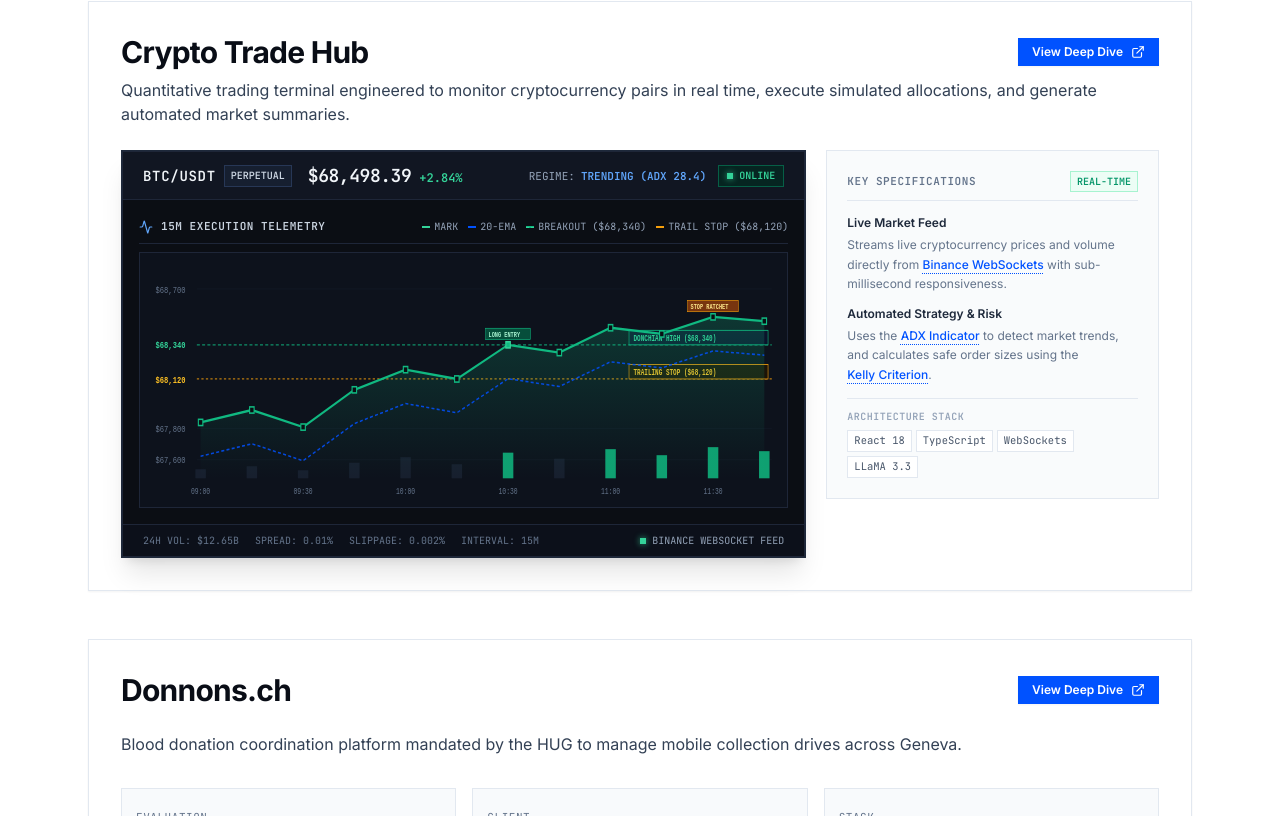
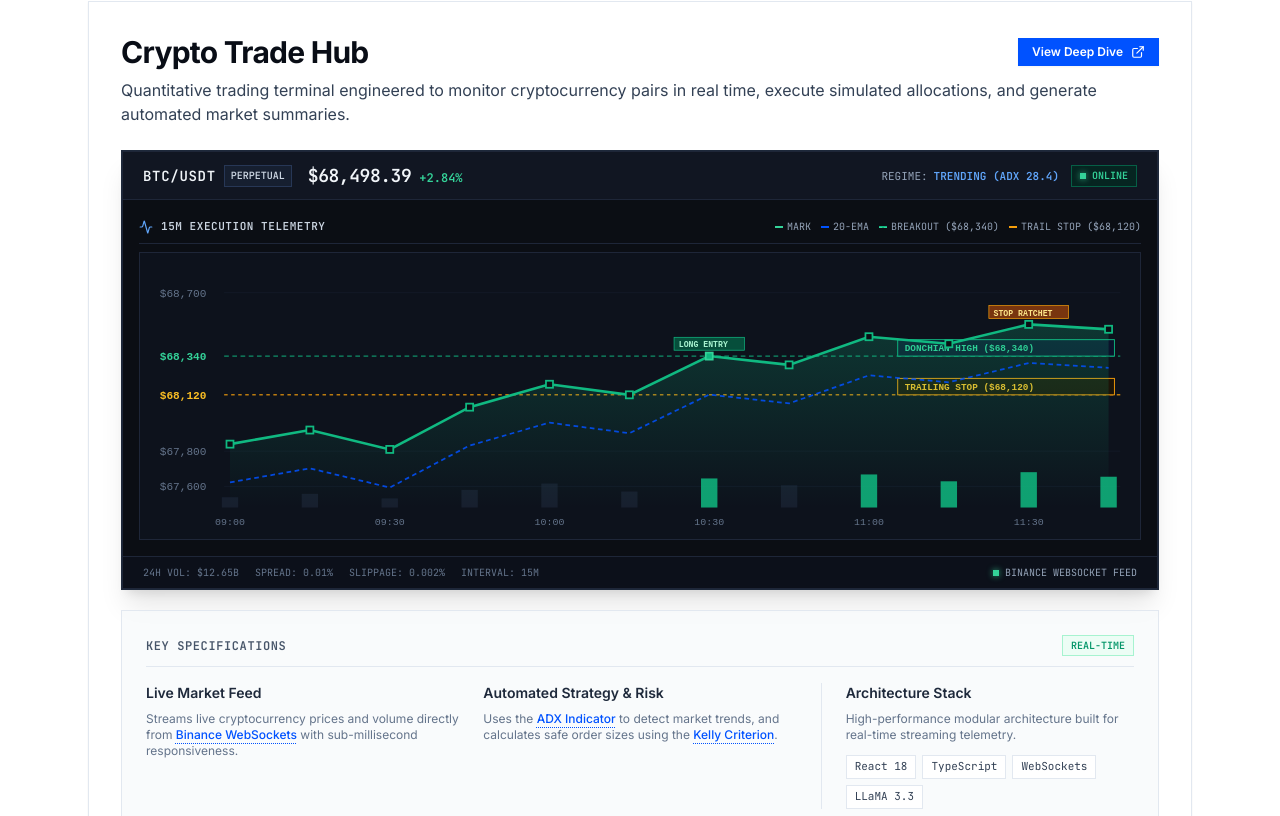
Before and after one commit to KingJamesGOAT/steve-benjamin-portfolio, a React (Vite) app: page / in a window 1280 px wide. Shown: the part 1584-2400 px from the top of the page. Built offline with nearby package versions, Linux system fonts and the light colour scheme.

Commit message:
Move Crypto Trade Hub Key Specifications under graph for full-width layout and natural aspect ratio

```diff
--- a/src/components/features/CryptoWidgetSim.tsx
+++ b/src/components/features/CryptoWidgetSim.tsx
@@ -154,9 +154,9 @@ export const CryptoWidgetSim: React.FC = () => {
           </div>
         </div>
 
-        {/* Stable, Rock-Solid Fixed Height SVG Canvas (~10% larger: h-56 sm:h-64) */}
+        {/* Stable, Rock-Solid Fixed Height SVG Canvas */}
         <div
-          className="relative w-full h-56 sm:h-64 bg-[#0E131E]/80 border border-[#1E2638] rounded-none overflow-hidden p-2 flex items-center justify-center cursor-crosshair shrink-0"
+          className="relative w-full h-56 sm:h-64 md:h-72 bg-[#0E131E]/80 border border-[#1E2638] rounded-none overflow-hidden p-2 flex items-center justify-center cursor-crosshair shrink-0"
           onMouseMove={handleChartMouseMove}
           onMouseLeave={() => setHoveredIndex(null)}
         >
--- a/src/pages/Home.tsx
+++ b/src/pages/Home.tsx
@@ -149,31 +149,30 @@ export const Home: React.FC = () => {
             </p>
           </div>
 
-          {/* 2-Column Balanced Grid: Streamlined Widget (Left) + Architectural Side Context (Right) */}
-          <div className="grid grid-cols-1 lg:grid-cols-12 gap-5 items-start">
-            {/* Left: Scaled Down & Lightweight Terminal Widget */}
-            <div className="lg:col-span-8 border border-slate-800 rounded-none overflow-hidden bg-slate-950 shadow-xl">
+          {/* Full-Width Layout: Live Terminal Widget + Key Specifications Placed Underneath */}
+          <div className="space-y-5">
+            {/* Full-Width Quantitative Terminal Widget */}
+            <div className="w-full border border-slate-800 rounded-none overflow-hidden bg-slate-950 shadow-xl">
               <CryptoWidgetSim />
             </div>
 
-            {/* Right: Architectural Sidebar Context */}
-            <div className="lg:col-span-4 rounded-none border border-slate-200 bg-slate-50/80 p-5 flex flex-col space-y-4 font-sans">
-              <div className="space-y-3.5">
-                <div className="flex items-center justify-between border-b border-slate-200 pb-2">
-                  <span className="font-mono text-[11px] uppercase tracking-wider text-slate-500 font-semibold">
+            {/* Architectural Context: Key Specifications (Under Graph across Full Width) */}
+            <div className="rounded-none border border-slate-200 bg-slate-50/80 p-5 sm:p-6 space-y-4 font-sans">
+              <div className="flex items-center justify-between border-b border-slate-200 pb-2.5">
+                <span className="font-mono text-xs uppercase tracking-wider text-slate-600 font-bold">
                   {isFrench ? 'Spécifications Clés' : 'Key Specifications'}
                 </span>
-                  <span className="font-mono text-[10px] text-emerald-600 font-bold bg-emerald-50 border border-emerald-200 px-1.5 py-0.5">
+                <span className="font-mono text-[10px] text-emerald-600 font-bold bg-emerald-50 border border-emerald-200 px-2 py-0.5">
                   {isFrench ? 'TEMPS RÉEL' : 'REAL-TIME'}
                 </span>
               </div>
 
-                <div className="space-y-3 text-xs text-slate-600 leading-relaxed">
-                  <div>
-                    <span className="font-semibold text-slate-800 block text-xs">
+              <div className="grid grid-cols-1 md:grid-cols-3 gap-6 text-xs text-slate-600 leading-relaxed">
+                <div className="space-y-1.5">
+                  <span className="font-semibold text-slate-800 block text-xs sm:text-sm">
                     {isFrench ? 'Flux de Marché en Direct' : 'Live Market Feed'}
                   </span>
-                    <p className="text-slate-500 pt-1">
+                  <p className="text-slate-500 pt-0.5 text-xs">
                     {isFrench ? (
                       <>
                         Reçoit les cours et volumes instantanément via{' '}
@@ -196,11 +195,11 @@ export const Home: React.FC = () => {
                   </p>
                 </div>
 
-                  <div>
-                    <span className="font-semibold text-slate-800 block text-xs">
+                <div className="space-y-1.5">
+                  <span className="font-semibold text-slate-800 block text-xs sm:text-sm">
                     {isFrench ? 'Stratégie & Gestion du Risque' : 'Automated Strategy & Risk'}
                   </span>
-                    <p className="text-slate-500 pt-1">
+                  <p className="text-slate-500 pt-0.5 text-xs">
                     {isFrench ? (
                       <>
                         Utilise l'
@@ -232,17 +231,21 @@ export const Home: React.FC = () => {
                     )}
                   </p>
                 </div>
-                </div>
 
-                <div className="pt-2.5 border-t border-slate-200 space-y-1.5">
-                  <span className="font-mono text-[10px] uppercase tracking-wider text-slate-400 block font-semibold">
+                <div className="space-y-2 border-t md:border-t-0 md:border-l md:pl-6 border-slate-200">
+                  <span className="font-semibold text-slate-800 block text-xs sm:text-sm">
                     {isFrench ? 'Stack Technique' : 'Architecture Stack'}
                   </span>
-                  <div className="flex flex-wrap gap-1 text-[10.5px] font-mono text-slate-600">
-                    <span className="px-1.5 py-0.5 bg-white border border-slate-200">React 18</span>
-                    <span className="px-1.5 py-0.5 bg-white border border-slate-200">TypeScript</span>
-                    <span className="px-1.5 py-0.5 bg-white border border-slate-200">WebSockets</span>
-                    <span className="px-1.5 py-0.5 bg-white border border-slate-200">LLaMA 3.3</span>
+                  <p className="text-slate-500 text-xs">
+                    {isFrench
+                      ? 'Architecture modulaire haute performance pour le traitement des données de trading temps réel.'
+                      : 'High-performance modular architecture built for real-time streaming telemetry.'}
+                  </p>
+                  <div className="flex flex-wrap gap-1.5 pt-1 text-[11px] font-mono text-slate-700">
+                    <span className="px-2 py-0.5 bg-white border border-slate-200">React 18</span>
+                    <span className="px-2 py-0.5 bg-white border border-slate-200">TypeScript</span>
+                    <span className="px-2 py-0.5 bg-white border border-slate-200">WebSockets</span>
+                    <span className="px-2 py-0.5 bg-white border border-slate-200">LLaMA 3.3</span>
                   </div>
                 </div>
               </div>
```
Lines whose indentation alone changed are shown as unchanged.
